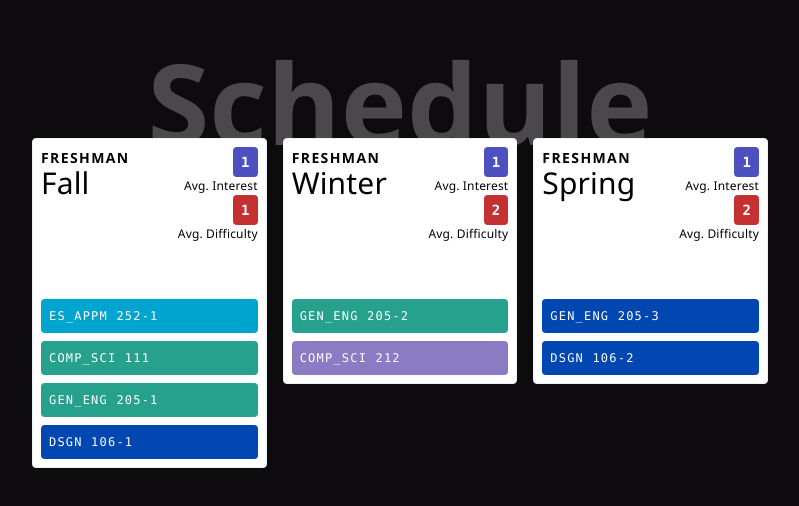
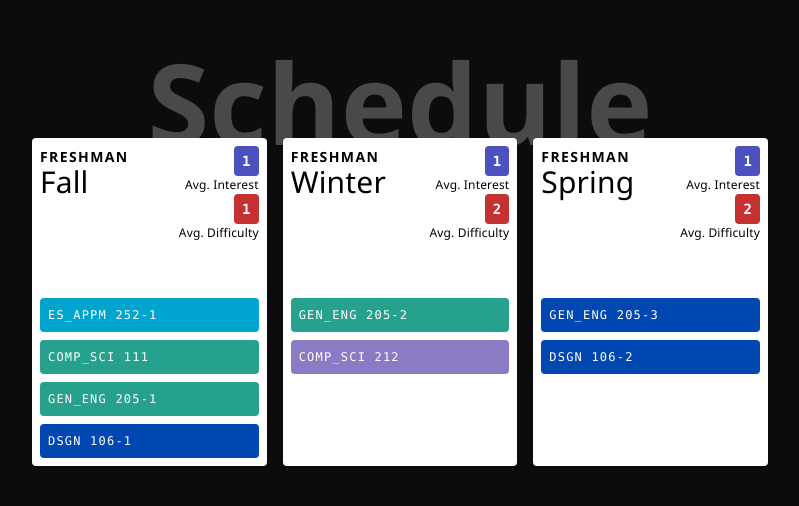
Before and after one commit to fardeemmunir/gameplan, a Next.js app: page / in a window 1280 px wide. Shown: the part 1299-1805 px from the top of the page, without its empty margins (240-1039 px from the left). Built offline with nearby package versions, Linux system fonts and the light colour scheme.

Commit message:
Make schedule boxes equal height

```diff
--- a/components/QuarterCard.jsx
+++ b/components/QuarterCard.jsx
@@ -25,8 +25,8 @@ const QuarterCard = ({ classes, year, quarter }) => {
   const { dispatch } = useContext(Store);
 
   return (
-    <div className="w-1/3 px-2 mb-4">
-      <div className="border border-gray-200 rounded p-2 bg-white">
+    <div className="w-1/3 px-2 mb-4 flex">
+      <div className="w-full rounded p-2 bg-white">
         <div className="flex justify-between">
           <div>
             <h1 className="text-sm uppercase font-bold tracking-widest">
```
